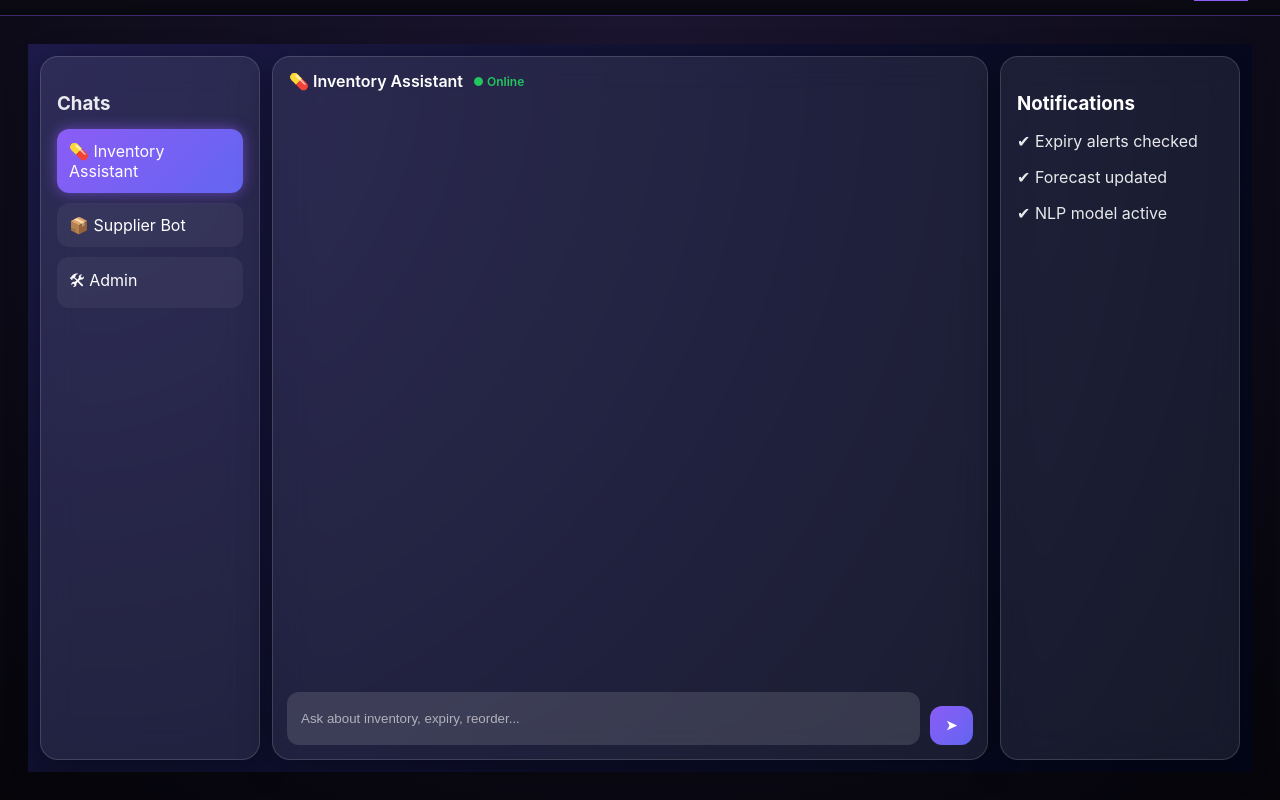
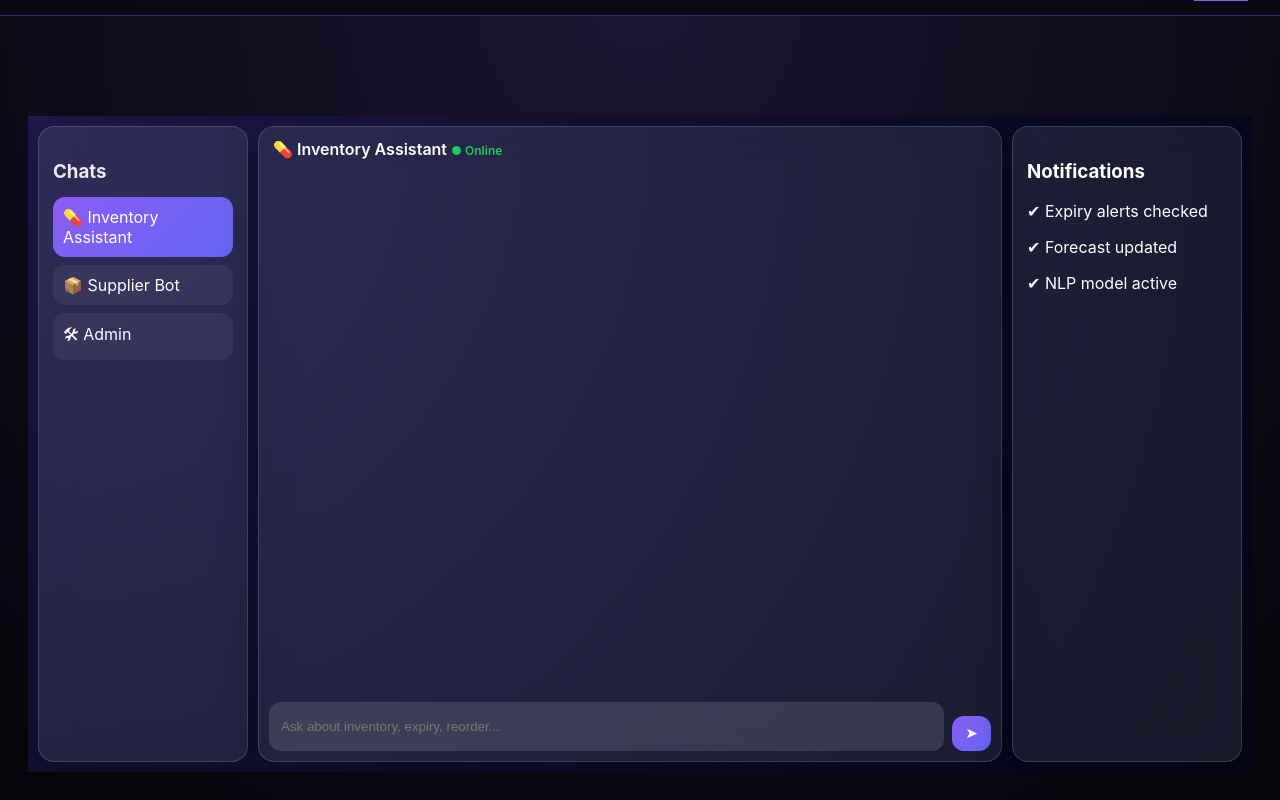
Before and after one commit to yogithasai/smart-pharmacy-inventory, a React (Vite) app in the folder frontend/: page /chatbot in a window 1280 px wide. Built offline with nearby package versions, Linux system fonts and the light colour scheme.

Commit message:
chat styling

```diff
--- a/frontend/src/pages/Chatbot.jsx
+++ b/frontend/src/pages/Chatbot.jsx
@@ -8,7 +8,7 @@ export default function Chatbot() {
   const [loading, setLoading] = useState(false);
   const bottomRef = useRef(null);
 
-  // Auto scroll
+  // Auto-scroll
   useEffect(() => {
     bottomRef.current?.scrollIntoView({ behavior: "smooth" });
   }, [messages, loading]);
@@ -16,20 +16,20 @@ export default function Chatbot() {
   const sendMessage = async () => {
     if (!input.trim()) return;
 
-    const userMessage = {
-      sender: "user",
-      text: input,
-      time: new Date().toLocaleTimeString(),
-    };
+    setMessages((prev) => [
+      ...prev,
+      { sender: "user", text: input, time: new Date().toLocaleTimeString() },
+    ]);
 
-    setMessages((prev) => [...prev, userMessage]);
     setInput("");
     setLoading(true);
 
     try {
       const res = await askChatbot(input);
 
-      const botMessage = {
+      setMessages((prev) => [
+        ...prev,
+        {
           sender: "bot",
           text:
             res.data.type === "text"
@@ -37,9 +37,8 @@ export default function Chatbot() {
               : "📊 Data fetched successfully",
           table: res.data.type === "table" ? res.data.response : null,
           time: new Date().toLocaleTimeString(),
-      };
-
-      setMessages((prev) => [...prev, botMessage]);
+        },
+      ]);
     } catch {
       setMessages((prev) => [
         ...prev,
@@ -55,6 +54,7 @@ export default function Chatbot() {
   };
 
   return (
+    <div className="chat-page-wrapper">
       <div className="chat-app">
         {/* LEFT SIDEBAR */}
         <div className="chat-sidebar glass">
@@ -110,9 +110,7 @@ export default function Chatbot() {
               <div className="chat-row bot">
                 <div className="avatar">🤖</div>
                 <div className="chat-bubble bot typing">
-                <span></span>
-                <span></span>
-                <span></span>
+                  <span></span><span></span><span></span>
                 </div>
               </div>
             )}
@@ -120,7 +118,6 @@ export default function Chatbot() {
             <div ref={bottomRef}></div>
           </div>
 
-        {/* INPUT */}
           <div className="chat-input">
             <input
               value={input}
@@ -140,5 +137,6 @@ export default function Chatbot() {
           <p>✔ NLP model active</p>
         </div>
       </div>
+    </div>
   );
 }
--- a/frontend/src/styles/chat.css
+++ b/frontend/src/styles/chat.css
@@ -1,44 +1,48 @@
-/* ===============================
-   GLOBAL FIX (IMPORTANT)
-================================ */
-html, body {
+/* ================= GLOBAL ================= */
+* {
+  box-sizing: border-box;
+}
+
+html,
+body {
   height: 100%;
   margin: 0;
-  overflow: hidden; /* prevent page scroll */
+  overflow: hidden;
   font-family: "Inter", system-ui, sans-serif;
 }
 
-/* ===============================
-   CHAT APP LAYOUT (NAVBAR SAFE)
-================================ */
+/* ================= PAGE OFFSET (NAVBAR SAFE) ================= */
+.chat-page-wrapper {
+  height: calc(100vh - 72px); /* navbar height */
+  padding-top: 72px;
+  overflow: hidden;
+}
+
+/* ================= CHAT LAYOUT ================= */
 .chat-app {
-  height: calc(100vh - 72px); /* adjust if navbar height differs */
+  height: 100%;
   display: grid;
-  grid-template-columns: 220px minmax(0, 1fr) 240px;
-  gap: 12px;
-  padding: 12px;
+  grid-template-columns: 210px minmax(0, 1fr) 230px;
+  gap: 10px;
+  padding: 10px;
   background: radial-gradient(circle at top left, #1e1b4b, #020617);
   color: white;
-  box-sizing: border-box;
+  overflow: hidden;
 }
 
-/* ===============================
-   GLASS EFFECT (CORE THEME)
-================================ */
+/* ================= GLASS ================= */
 .glass {
   background: rgba(255, 255, 255, 0.08);
   backdrop-filter: blur(18px);
   -webkit-backdrop-filter: blur(18px);
-  border-radius: 18px;
+  border-radius: 16px;
   border: 1px solid rgba(255, 255, 255, 0.15);
   box-shadow: 0 8px 32px rgba(0, 0, 0, 0.35);
 }
 
-/* ===============================
-   LEFT SIDEBAR
-================================ */
+/* ================= SIDEBAR ================= */
 .chat-sidebar {
-  padding: 16px;
+  padding: 14px;
   height: 100%;
   overflow-y: auto;
 }
@@ -49,40 +53,30 @@ html, body {
 }
 
 .chat-user {
-  padding: 12px;
-  margin-bottom: 10px;
+  padding: 10px;
+  margin-bottom: 8px;
   border-radius: 12px;
-  background: rgba(255, 255, 255, 0.05);
+  background: rgba(255, 255, 255, 0.06);
   cursor: pointer;
-  transition: all 0.25s ease;
-}
-
-.chat-user:hover {
-  background: rgba(255, 255, 255, 0.12);
+  transition: background 0.2s ease;
 }
 
 .chat-user.active {
   background: linear-gradient(135deg, #8b5cf6, #6366f1);
-  box-shadow: 0 0 14px rgba(139, 92, 246, 0.6);
 }
 
-/* ===============================
-   MAIN CHAT AREA
-================================ */
+/* ================= MAIN CHAT ================= */
 .chat-main {
   display: flex;
   flex-direction: column;
   height: 100%;
+  overflow: hidden;
 }
 
-/* HEADER */
 .chat-header {
-  padding: 14px 16px;
-  font-size: 16px;
+  padding: 12px 14px;
   font-weight: 600;
-  display: flex;
-  align-items: center;
-  gap: 10px;
+  flex-shrink: 0;
 }
 
 .chat-header span {
@@ -90,76 +84,68 @@ html, body {
   color: #22c55e;
 }
 
-/* ===============================
-   CHAT MESSAGES
-================================ */
+/* ================= MESSAGES ================= */
 .chat-messages {
   flex: 1;
-  padding: 14px;
+  padding: 12px;
   overflow-y: auto;
+  overflow-x: hidden;
 }
 
-/* MESSAGE ROW */
 .chat-row {
   display: flex;
-  gap: 10px;
-  margin-bottom: 16px;
+  gap: 8px;
+  margin-bottom: 14px;
 }
 
 .chat-row.user {
   flex-direction: row-reverse;
 }
 
-/* AVATAR */
 .avatar {
-  width: 34px;
-  height: 34px;
+  width: 32px;
+  height: 32px;
   border-radius: 50%;
   background: rgba(255, 255, 255, 0.15);
   display: flex;
   align-items: center;
   justify-content: center;
-  font-size: 16px;
+  flex-shrink: 0;
 }
 
-/* MESSAGE BUBBLE */
 .chat-bubble {
   max-width: 65%;
-  padding: 12px 14px;
-  border-radius: 16px;
-  line-height: 1.5;
+  padding: 10px 12px;
+  border-radius: 14px;
   word-wrap: break-word;
 }
 
 .chat-bubble.user {
   background: linear-gradient(135deg, #8b5cf6, #6366f1);
-  box-shadow: 0 0 14px rgba(139, 92, 246, 0.5);
 }
 
 .chat-bubble.bot {
-  background: rgba(255, 255, 255, 0.08);
+  background: rgba(255, 255, 255, 0.1);
 }
 
-/* TIME */
 .time {
   display: block;
   font-size: 10px;
   opacity: 0.6;
-  margin-top: 6px;
+  margin-top: 4px;
 }
 
-/* ===============================
-   INPUT AREA
-================================ */
+/* ================= INPUT ================= */
 .chat-input {
   display: flex;
-  gap: 10px;
-  padding: 14px;
+  gap: 8px;
+  padding: 10px;
+  flex-shrink: 0;
 }
 
 .chat-input input {
   flex: 1;
-  padding: 12px 14px;
+  padding: 10px 12px;
   border-radius: 12px;
   border: none;
   outline: none;
@@ -167,85 +153,49 @@ html, body {
   color: white;
 }
 
-.chat-input input::placeholder {
-  color: rgba(255, 255, 255, 0.6);
+.chat-input button {
+  padding: 10px 14px;
+  border-radius: 12px;
+  border: none;
+  cursor: pointer;
+  background: linear-gradient(135deg, #8b5cf6, #6366f1);
+  color: white;
 }
 
-.chat-input button {
-  padding: 12px 16px;
-  border-radius: 12px;
-  border: none;
-  background: linear-gradient(135deg, #8b5cf6, #6366f1);
-  color: white;
-  cursor: pointer;
-  transition: transform 0.2s ease;
-}
-
-.chat-input button:hover {
-  transform: scale(1.05);
-}
-
-/* ===============================
-   RIGHT NOTIFICATIONS PANEL
-================================ */
+/* ================= RIGHT PANEL ================= */
 .chat-right {
-  padding: 16px;
+  padding: 14px;
   height: 100%;
   overflow-y: auto;
 }
 
-.chat-right h3 {
-  margin-bottom: 12px;
-}
-
-.chat-right p {
-  margin-bottom: 10px;
-  opacity: 0.9;
-}
-
-/* ===============================
-   TYPING INDICATOR
-================================ */
+/* ================= TYPING ================= */
 .typing {
   display: flex;
   gap: 6px;
 }
 
 .typing span {
-  width: 7px;
-  height: 7px;
+  width: 6px;
+  height: 6px;
   background: rgba(255, 255, 255, 0.6);
   border-radius: 50%;
-  animation: blink 1.4s infinite both;
+  animation: blink 1.4s infinite;
 }
 
-.typing span:nth-child(2) { animation-delay: 0.2s; }
-.typing span:nth-child(3) { animation-delay: 0.4s; }
-
 @keyframes blink {
-  0% { opacity: 0.2; }
-  20% { opacity: 1; }
-  100% { opacity: 0.2; }
+  0% {
+    opacity: 0.2;
+  }
+  20% {
+    opacity: 1;
+  }
+  100% {
+    opacity: 0.2;
+  }
 }
 
-/* ===============================
-   TABLE STYLING
-================================ */
-table {
-  width: 100%;
-  margin-top: 10px;
-  border-collapse: collapse;
-  font-size: 12px;
-}
-
-th, td {
-  padding: 6px;
-  border: 1px solid rgba(255, 255, 255, 0.2);
-}
-
-/* ===============================
-   RESPONSIVE (SMALL SCREENS)
-================================ */
+/* ================= RESPONSIVE ================= */
 @media (max-width: 1200px) {
   .chat-app {
     grid-template-columns: 200px 1fr;
```
Lines whose indentation alone changed are shown as unchanged.
